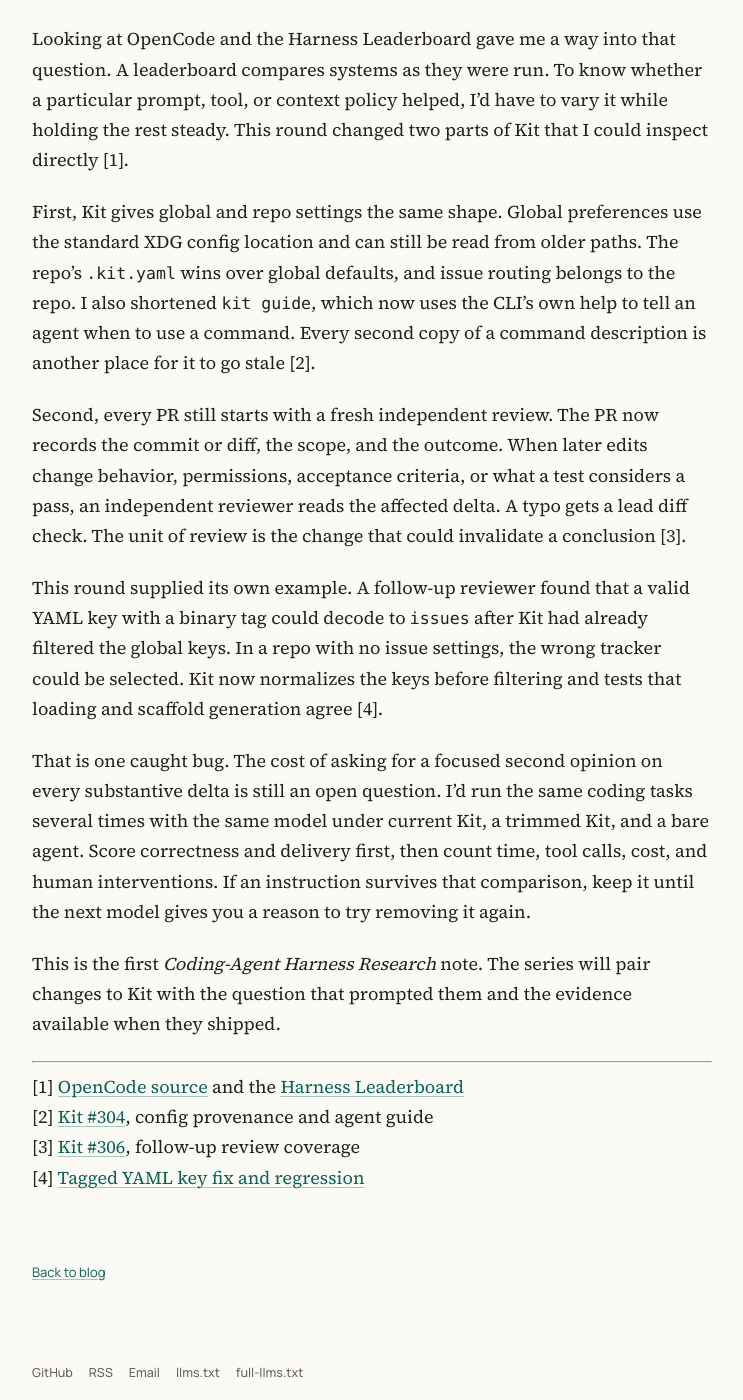
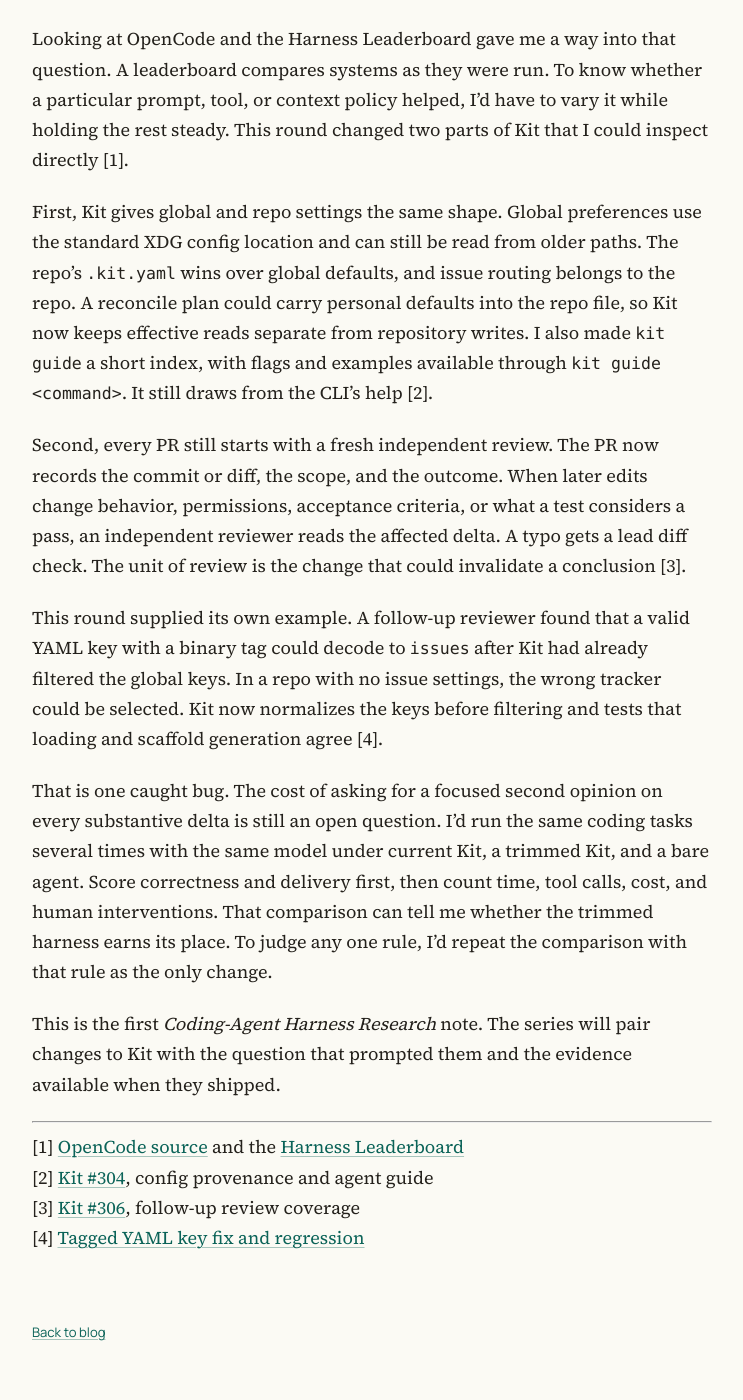
Before and after one commit to jamesonstone/jamesonstone.github.io, a Jekyll site: the page built from _posts/2026-11-22-coding-agent-harness-research-what-the-repo-knows.md, in a window 1280 px wide and 1400 px high, scrolled down 779 px. Shown: the whole window, without its empty margins (268-1011 px from the left). Built offline with Jekyll 4.4.1, drawn with Linux system fonts in a browser that asks for light colours.

Commit message:
docs(GH-118): :memo: sharpen the guide and experiment claims

```diff
--- a/_posts/2026-11-22-coding-agent-harness-research-what-the-repo-knows.md
+++ b/_posts/2026-11-22-coding-agent-harness-research-what-the-repo-knows.md
@@ -8,13 +8,13 @@ The model eats everything. A harness should get smaller as the model gets better
 
 Looking at OpenCode and the Harness Leaderboard gave me a way into that question. A leaderboard compares systems as they were run. To know whether a particular prompt, tool, or context policy helped, I'd have to vary it while holding the rest steady. This round changed two parts of Kit that I could inspect directly [1].
 
-First, Kit gives global and repo settings the same shape. Global preferences use the standard XDG config location and can still be read from older paths. The repo's `.kit.yaml` wins over global defaults, and issue routing belongs to the repo. I also shortened `kit guide`, which now uses the CLI's own help to tell an agent when to use a command. Every second copy of a command description is another place for it to go stale [2].
+First, Kit gives global and repo settings the same shape. Global preferences use the standard XDG config location and can still be read from older paths. The repo's `.kit.yaml` wins over global defaults, and issue routing belongs to the repo. A reconcile plan could carry personal defaults into the repo file, so Kit now keeps effective reads separate from repository writes. I also made `kit guide` a short index, with flags and examples available through `kit guide <command>`. It still draws from the CLI's help [2].
 
 Second, every PR still starts with a fresh independent review. The PR now records the commit or diff, the scope, and the outcome. When later edits change behavior, permissions, acceptance criteria, or what a test considers a pass, an independent reviewer reads the affected delta. A typo gets a lead diff check. The unit of review is the change that could invalidate a conclusion [3].
 
 This round supplied its own example. A follow-up reviewer found that a valid YAML key with a binary tag could decode to `issues` after Kit had already filtered the global keys. In a repo with no issue settings, the wrong tracker could be selected. Kit now normalizes the keys before filtering and tests that loading and scaffold generation agree [4].
 
-That is one caught bug. The cost of asking for a focused second opinion on every substantive delta is still an open question. I'd run the same coding tasks several times with the same model under current Kit, a trimmed Kit, and a bare agent. Score correctness and delivery first, then count time, tool calls, cost, and human interventions. If an instruction survives that comparison, keep it until the next model gives you a reason to try removing it again.
+That is one caught bug. The cost of asking for a focused second opinion on every substantive delta is still an open question. I'd run the same coding tasks several times with the same model under current Kit, a trimmed Kit, and a bare agent. Score correctness and delivery first, then count time, tool calls, cost, and human interventions. That comparison can tell me whether the trimmed harness earns its place. To judge any one rule, I'd repeat the comparison with that rule as the only change.
 
 This is the first *Coding-Agent Harness Research* note. The series will pair changes to Kit with the question that prompted them and the evidence available when they shipped.
 
```
